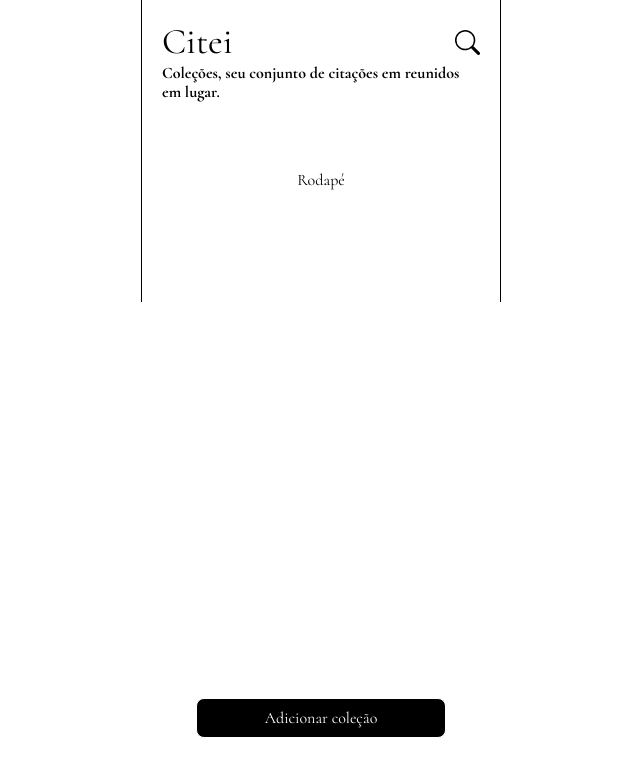
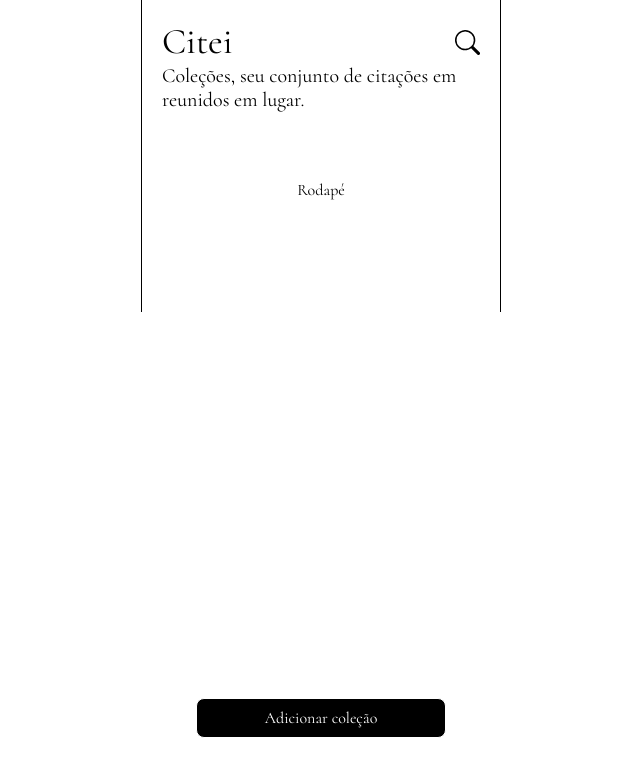
Before and after one commit to tonhao-dev/citei-frontend, a Next.js app: page / in a window 1280 px wide. Shown: the top 776 px of the page, without its empty margins (319-959 px from the left). Built offline with nearby package versions, Linux system fonts and the light colour scheme.

Commit message:
style(subtitle): remove font-bold

```diff
--- a/src/components/subtitle/styles.module.css
+++ b/src/components/subtitle/styles.module.css
@@ -1,5 +1,6 @@
 .subtitle {
-  font-size: 16px;
-  line-height: 19px;
+  font-size: 20px;
+  line-height: 24px;
   color: #000;
+  font-weight: 400;
 }
```
